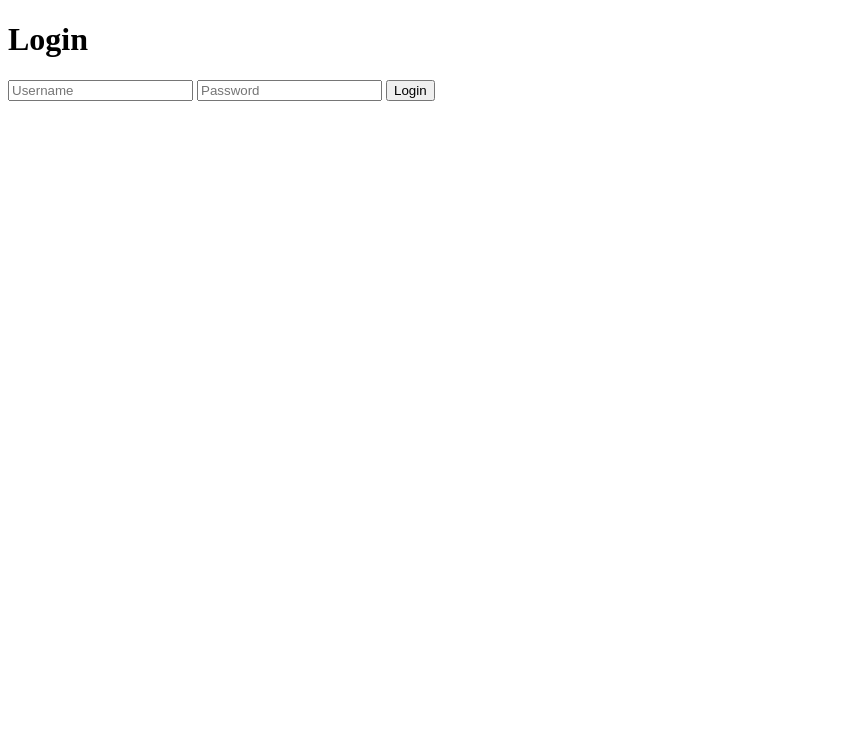
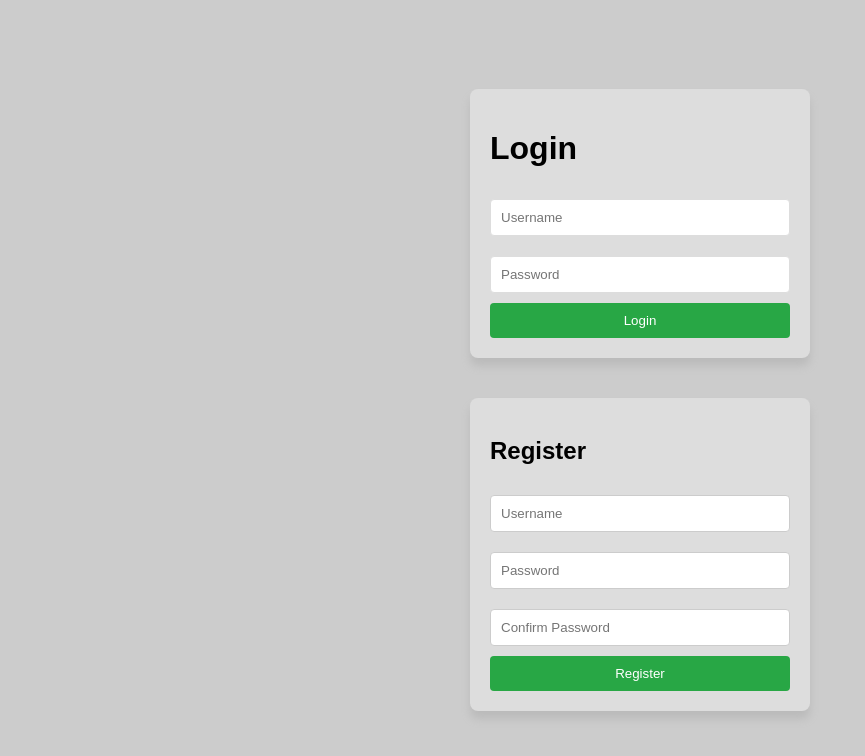
Before and after one commit to Endew/JWT-login-mini-project, a plain HTML site: page frontend/index.html in a window 1280 px wide. Shown: the whole page, without its empty margins (0-865 px from the left). Drawn offline with Linux system fonts and the light colour scheme.

Commit message:
Add user registration and password hashing

```diff
--- a/backend/package.json
+++ b/backend/package.json
@@ -12,6 +12,7 @@
   "description": "",
   "dependencies": {
     "backend": "file:",
+    "bcrypt": "^6.0.0",
     "cors": "^2.8.5",
     "dotenv": "^16.5.0",
     "express": "^5.1.0",
--- /dev/null
+++ b/frontend/css/styles.css
@@ -0,0 +1,92 @@
+html, body {
+    height: 100%;
+    margin: 0;
+    font-family: Arial, sans-serif;
+    background-color: #ccc;
+}
+.container {
+    display: flex;
+    flex-direction: column;
+    align-items: center;
+    justify-content: center;
+    height: 100vh;
+}
+.loginForm {
+    align-items: center;
+    justify-content: center;
+    width: 300px;
+    margin : 20px;
+    padding: 20px;
+    background-color: #ddd;
+    border-radius: 8px;
+    box-shadow: 0 8px 8px #bbb;
+}
+.loginForm form {
+    display: flex;
+    flex-direction: column;
+    width: 100%;
+}
+.loginForm input {
+    margin: 10px 0;
+    padding: 10px;
+    border: 1px solid #ddd;
+    border-radius: 4px;
+}
+.loginForm button {
+    padding: 10px;
+    background-color: #28a745;
+    color: white;
+    border: none;
+    border-radius: 4px;
+    cursor: pointer;
+}
+.registerForm {
+    align-items: center;
+    justify-content: center;
+    width: 300px;
+    margin: 20px;
+    padding: 20px;
+    background-color: #ddd;
+    border-radius: 8px;
+    box-shadow: 0 8px 8px #bbb;
+}
+.registerForm form {
+    display: flex;
+    flex-direction: column;
+    width: 100%;
+}
+.registerForm input {
+    margin: 10px 0;
+    padding: 10px;
+    border: 1px solid #ccc;
+    border-radius: 4px;
+}
+.registerForm button {
+    padding: 10px;
+    background-color: #28a745;
+    color: white;
+    border: none;
+    border-radius: 4px;
+    cursor: pointer;
+}
+.dashboard {
+    align-items: center;
+    justify-content: center;
+    width: 300px;
+    margin: 20px;
+    padding: 20px;
+    background-color: #ddd;
+    border-radius: 8px;
+    box-shadow: 0 8px 8px #bbb;
+}
+.text {
+    margin-bottom: 20px;
+}
+.dashboard button {
+    padding: 10px;
+    background-color: #28a745;
+    color: white;
+    border: none;
+    border-radius: 4px;
+    cursor: pointer;
+}
--- a/frontend/index.html
+++ b/frontend/index.html
@@ -3,15 +3,29 @@
 <head>
     <meta charset="UTF-8">
     <meta name="viewport" content="width=device-width, initial-scale=1.0">
+    <link rel="stylesheet" href="css/styles.css">
     <title>Login</title>
 </head>
 <body>
+    <div class="container">
+        <div class="loginForm">
             <h1>Login</h1>
             <form id="loginForm">
                 <input type="text" id="username" placeholder="Username" required />
                 <input type="password" id="password" placeholder="Password" required />
                 <button type="submit">Login</button>
             </form>
+        </div>
+        <div class="registerForm">
+            <h2>Register</h2>
+            <form id="registerForm">
+                <input type="text" id="register_username" placeholder="Username" required />
+                <input type="password" id="register_password" placeholder="Password" required />
+                <input type="password" id="register_password_confirm" placeholder="Confirm Password" required />
+                <button type="submit">Register</button>
+            </form>
+        </div>
+    </div>
 
     <script src="js/main.js"></script>
 </body>
--- a/frontend/js/main.js
+++ b/frontend/js/main.js
@@ -4,6 +4,8 @@ if (document.getElementById("loginForm")) {
             e.preventDefault();
             const username = document.getElementById("username").value;
             const password = document.getElementById("password").value;
+
+            console.log("data = ", password)
 
             const response = await fetch("http://localhost:3001/login", {
                 method: "POST",
@@ -21,6 +23,33 @@ if (document.getElementById("loginForm")) {
                 alert("Invalid username or password");
             }
         });
+    } catch (error) {
+        console.error("Error:", error);
+    }
+}
+
+if (document.getElementById("registerForm")) {
+    try {
+        document.getElementById("registerForm").addEventListener("submit", async (e) => {
+            e.preventDefault();
+            const register_username = document.getElementById("register_username").value;
+            const register_password = document.getElementById("register_password").value;
+            const register_password_confirm = document.getElementById("register_password_confirm").value;
+
+            if (register_password !== register_password_confirm) {
+                alert("Passwords do not match");
+                return;
+            }
+
+            const response = await fetch("http://localhost:3001/register", {
+                method: "POST",
+                headers: {"Content-Type": "application/json"},
+                body: JSON.stringify({register_username, register_password})
+            })
+
+            const data = await response.json();
+            console.log("response = ", data);
+        })
     } catch (error) {
         console.error("Error:", error);
     }
```
Also changed, not shown: backend/index.js (+44 -3 lines), frontend/dashboard.html (+8 -3 lines), 1 other file. Lines whose indentation alone changed are shown as unchanged.
